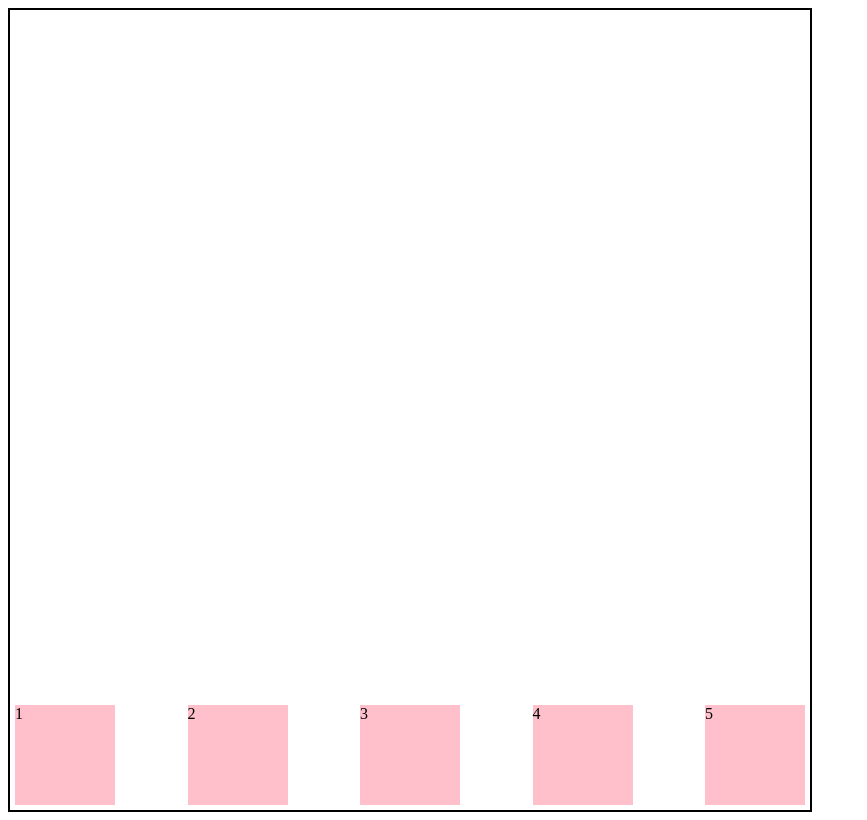
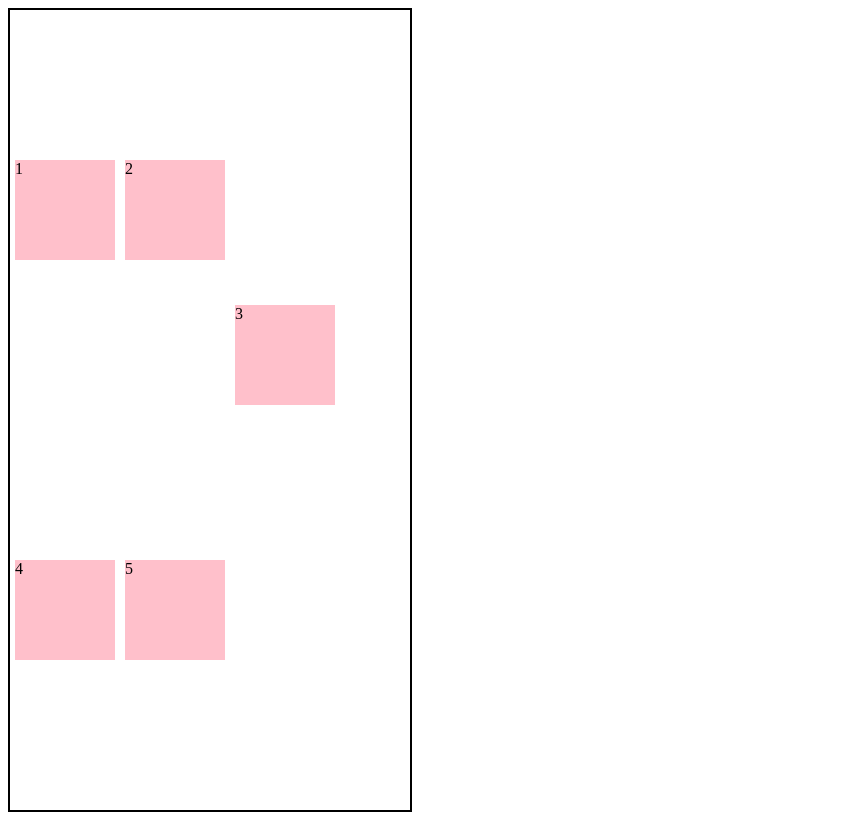
Before and after one commit to 669001664/Flexbox, a plain HTML site: page index.html in a window 1280 px wide. Shown: the whole page, without its empty margins (0-867 px from the left). Drawn offline with Linux system fonts and the light colour scheme.

Commit message:
主轴与交叉轴结束

```diff
--- a/index.html
+++ b/index.html
@@ -5,16 +5,17 @@
     <title>Title</title>
     <style>
         #container {
-            width: 800px;
+            width: 400px;
             height: 800px;
             border: 2px solid #000;
             display: flex;
             flex-direction: row;/*修改主轴方向*/
-            /*flex-wrap: wrap; !*当一行放不下，受否需要换行*!*/
+            flex-wrap: wrap; /*当一行放不下，受否需要换行*/
             /*交叉轴决定项目换行的方向*/
-            justify-content: space-between;
+            /*justify-content: space-between;*/
         /*    项目在主轴方向上的对齐方式*/
-            align-items: flex-end;
+            align-items: center;
+            /*align-content: flex-end;*/
         }
 
         .box {
@@ -22,6 +23,9 @@
             height: 100px;
             background-color: pink;
             margin: 5px;
+        }
+        .div3 {
+            align-self: flex-end;
         }
     </style>
 </head>
```
